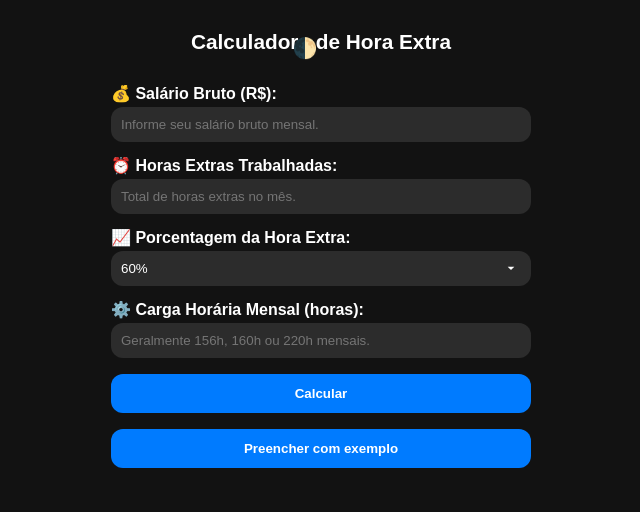
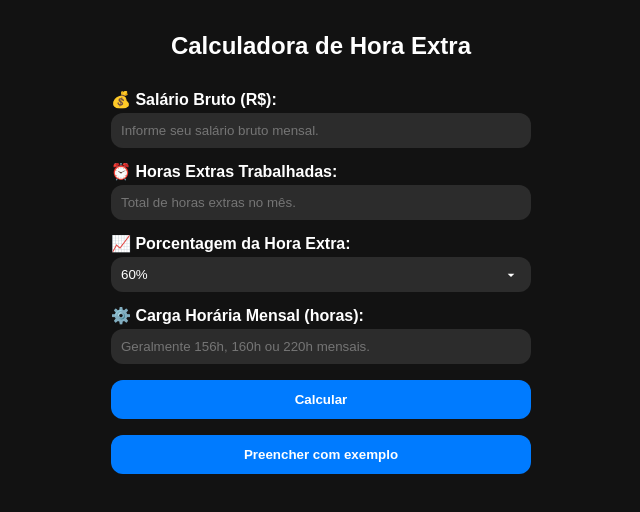
Before and after one commit to lucorreaaa/calculadora-hora-extra, a plain HTML site: page index.html in a window 1280 px wide. Shown: the whole page, without its empty margins (319-959 px from the left). Drawn offline with Linux system fonts and the light colour scheme.

Commit message:
Update index.html

```diff
--- a/index.html
+++ b/index.html
@@ -1,4 +1,5 @@
 <!DOCTYPE html>
+
 <html lang="pt-BR">
 <head>
   <meta charset="UTF-8" />
@@ -24,7 +25,6 @@
       font-family: Arial, sans-serif;
       display: flex;
       justify-content: center;
-      position: relative;
     }
 
     .container {
@@ -32,21 +32,9 @@
       max-width: 420px;
     }
 
-    #toggleTheme {
-      position: absolute;
-      top: calc(env(safe-area-inset-top, 0px) + 8px);
-      right: 16px;
-      background: none;
-      border: none;
-      color: var(--text-color);
-      font-size: 20px;
-      cursor: pointer;
-      z-index: 1000;
-    }
-
     h1 {
       text-align: center;
-      font-size: 1.3rem;
+      font-size: 1.5rem;
       margin-bottom: 30px;
     }
 
@@ -112,8 +100,6 @@
   </style>
 </head>
 <body>
-  <button id="toggleTheme" onclick="toggleTema()">🌓</button>
-
   <div class="container">
     <h1>Calculadora de Hora Extra</h1>
 
@@ -162,11 +148,11 @@
       const valorExtra = valorHora * (1 + percentual);
       const totalExtras = valorExtra * horas;
 
-      resultado.innerHTML = `
+      resultado.innerHTML =
         <p>💵 Valor da hora: R$ ${valorHora.toFixed(2)}</p>
         <p>➕ Hora extra (${(percentual * 100).toFixed(0)}%): R$ ${valorExtra.toFixed(2)}</p>
         <p>🧾 Total das horas extras: R$ ${totalExtras.toFixed(2)}</p>
-      `;
+      ;
       resultado.style.display = "block";
       resultado.classList.remove("fade");
       void resultado.offsetWidth;
@@ -182,21 +168,6 @@
       document.getElementById('carga').value = 160;
     }
 
-    function toggleTema() {
-      const root = document.documentElement;
-      if (root.style.getPropertyValue('--bg-color') === '#ffffff') {
-        root.style.setProperty('--bg-color', '#121212');
-        root.style.setProperty('--text-color', '#ffffff');
-        root.style.setProperty('--card-bg', '#1e1e1e');
-        root.style.setProperty('--input-bg', '#2c2c2c');
-      } else {
-        root.style.setProperty('--bg-color', '#ffffff');
-        root.style.setProperty('--text-color', '#000000');
-        root.style.setProperty('--card-bg', '#f0f0f0');
-        root.style.setProperty('--input-bg', '#e0e0e0');
-      }
-    }
-
     window.onload = function () {
       const dados = JSON.parse(localStorage.getItem("dados"));
       if (dados) {
```
